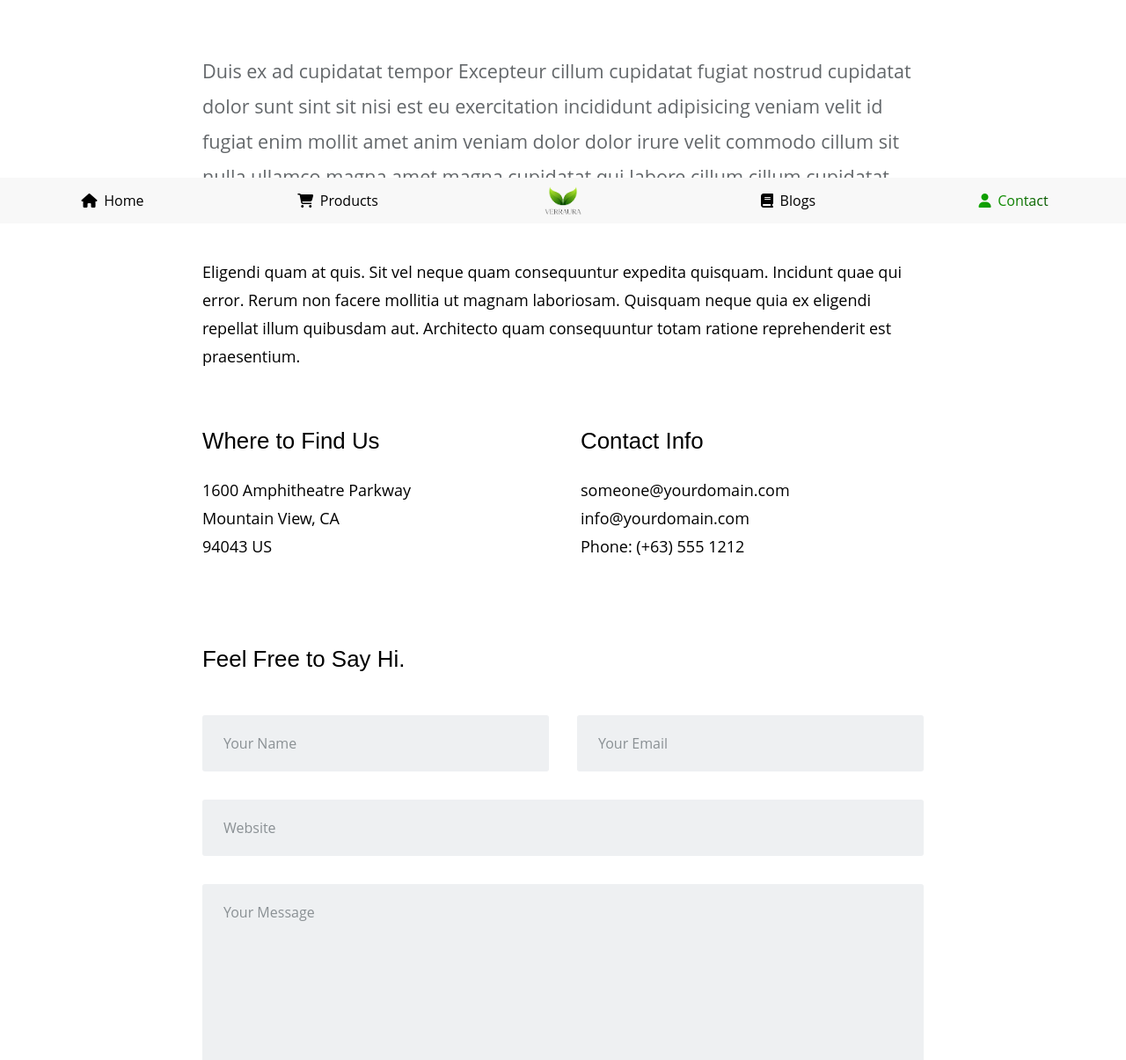
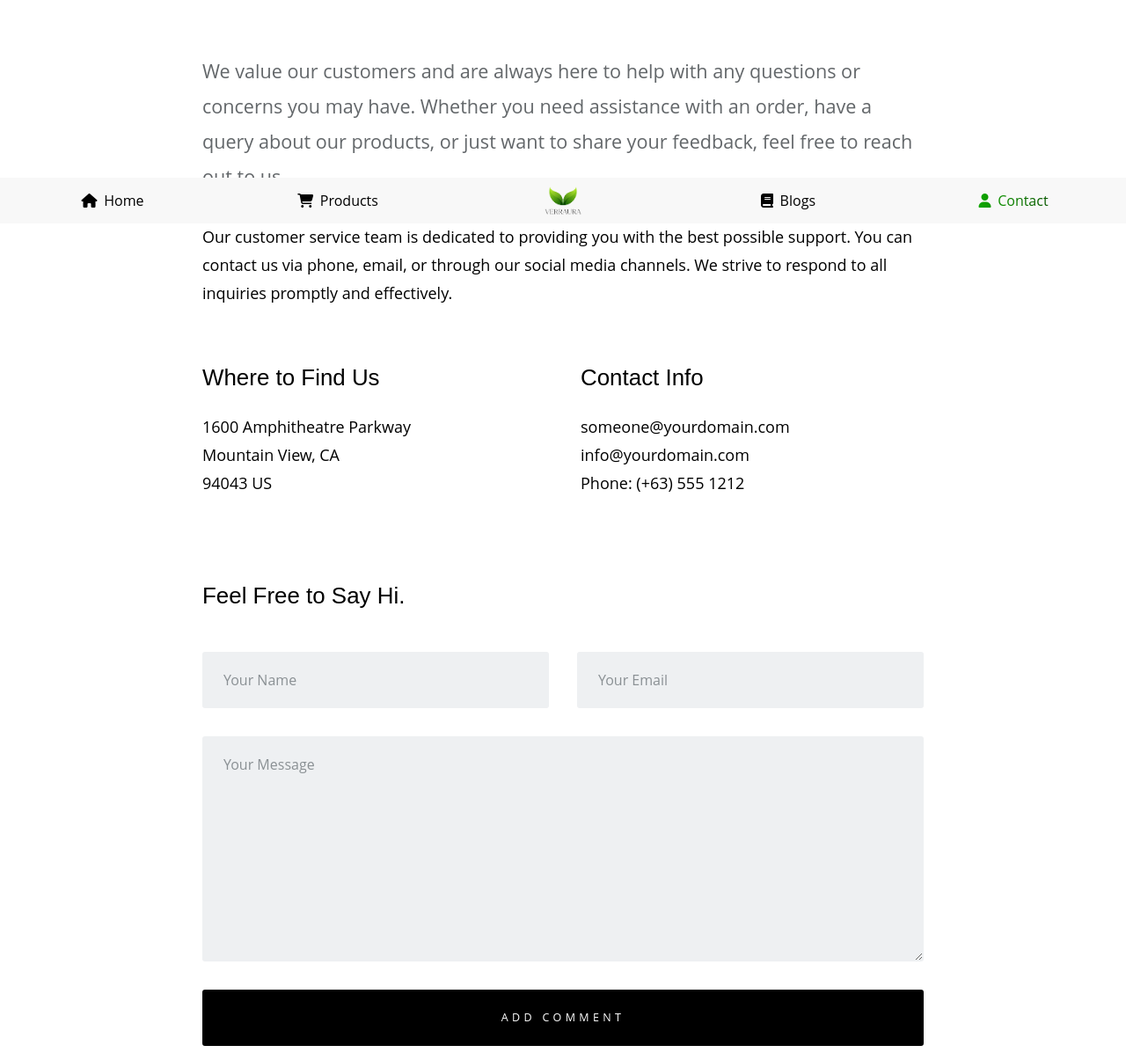
Before and after one commit to jumbble2024/Verraura-2.0, a plain HTML site: page contact.html in a window 1280 px wide. Shown: the part 546-1751 px from the top of the page at 88% size. Drawn offline with Linux system fonts and the light colour scheme; a web font is replaced by a local one.

Commit message:
Update contact.html

```diff
--- a/contact.html
+++ b/contact.html
@@ -119,16 +119,10 @@
                                 <div class="entry__content">
 
                                     <p class="lead">
-                                    Duis ex ad cupidatat tempor Excepteur cillum cupidatat fugiat nostrud cupidatat dolor
-                                    sunt sint sit nisi est eu exercitation incididunt adipisicing veniam velit id fugiat
-                                    enim mollit amet anim veniam dolor dolor irure velit commodo cillum sit nulla ullamco
-                                    magna amet magna cupidatat qui labore cillum cillum cupidatat fugiat nostrud.</p>
+                                   We value our customers and are always here to help with any questions or concerns you may have. Whether you need assistance with an order, have a query about our products, or just want to share your feedback, feel free to reach out to us.</p>
 
                                     <p>
-                                    Eligendi quam at quis. Sit vel neque quam consequuntur expedita quisquam. Incidunt quae
-                                    qui error. Rerum non facere mollitia ut magnam laboriosam. Quisquam neque quia ex eligendi
-                                    repellat illum quibusdam aut. Architecto quam consequuntur totam ratione reprehenderit est
-                                    praesentium.
+                                    Our customer service team is dedicated to providing you with the best possible support. You can contact us via phone, email, or through our social media channels. We strive to respond to all inquiries promptly and effectively.
                                     </p>
 
                                     <div class="row block-large-1-2 block-tab-whole entry__blocks">
@@ -164,9 +158,6 @@
                                                 <input name="cEmail" id="cEmail" class="u-fullwidth" placeholder="Your Email" value="" type="text">
                                             </div>
 
-                                            <div class="column lg-12 form-field">
-                                                <input name="cWebsite" id="cWebsite" class="u-fullwidth" placeholder="Website" value="" type="text">
-                                            </div>
 
                                             <div class="column lg-12 message form-field">
                                                 <textarea name="cMessage" id="cMessage" class="u-fullwidth" placeholder="Your Message"></textarea>
```
